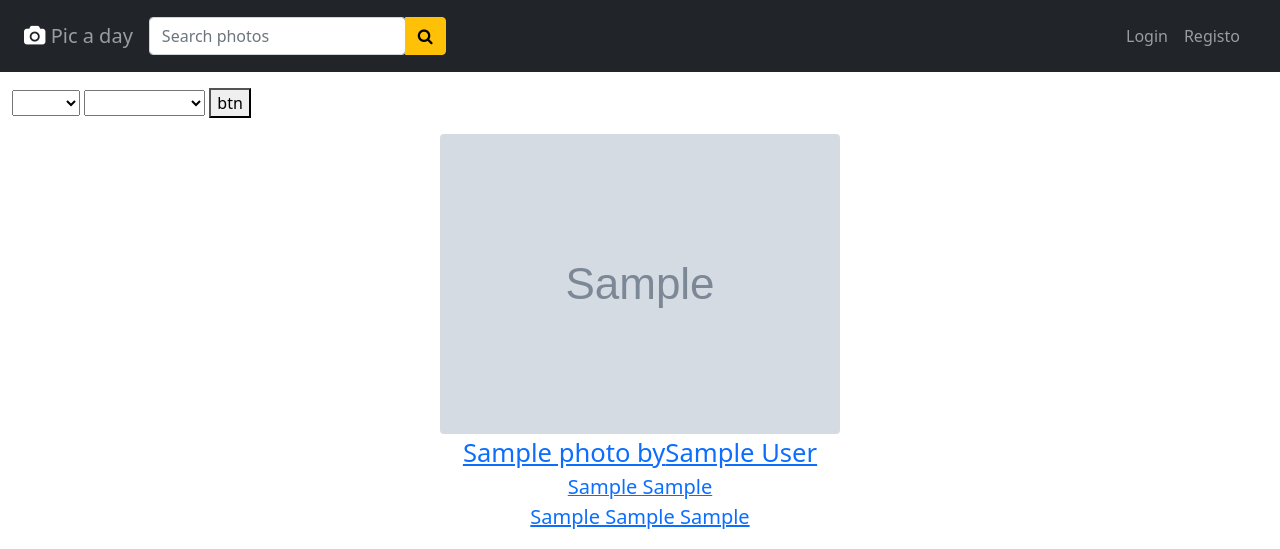
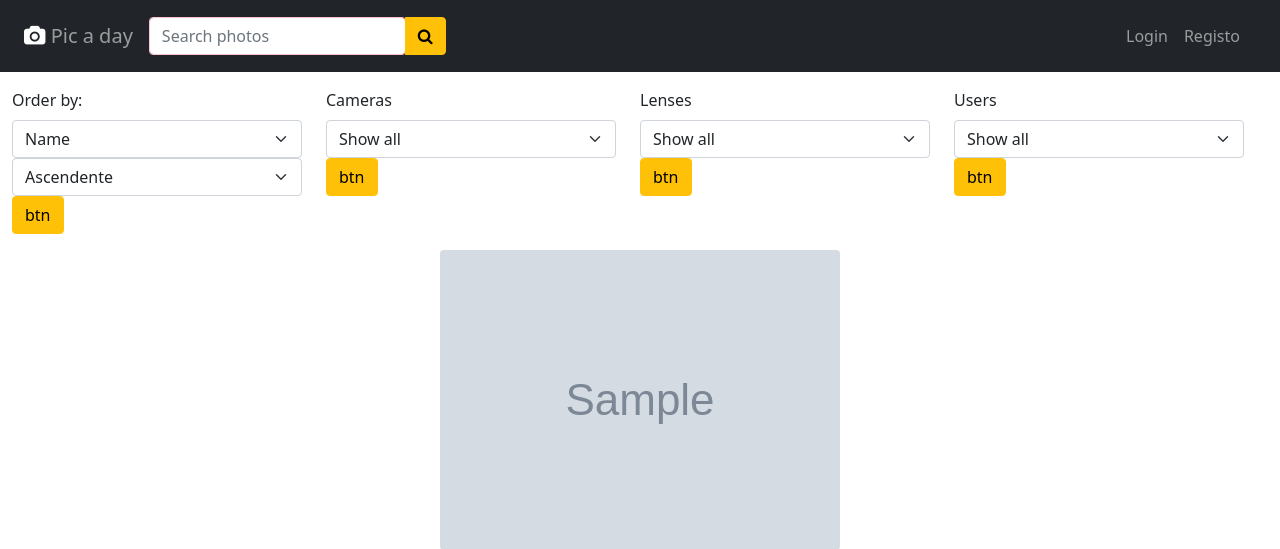
Before and after one commit to Ricardo2002-sys/ProjFinal, a PHP site: page /ProjFinal/home in a window 1280 px wide. Shown: the top 549 px of the page. Run offline with PHP 8.4, Linux system fonts and the light colour scheme; tables that the repository leaves empty or names only in its code hold one stand-in row (values such as "Sample post"); grey boxes marked "Sample" are stand-in pictures.

Commit message:
modified:   controllers/home.php 	modified:   src/Database/QueryBuilder.php 	modified:   views/home.view.php 	modified:   views/navbar.php 	modified:   views/photos/index.view.php

```diff
--- a/controllers/home.php
+++ b/controllers/home.php
@@ -14,7 +14,22 @@ $photos = $queryBuilder->getAll('photo', 'App\Model\Photo');
 if (isset($_POST['search'])) {
     $value = $_POST['search'];
     $photos = $queryBuilder->search('photo', 'name', $value, 'App\Model\Photo');
-
+}
+//Filter
+$cameras = $queryBuilder->getAll('camera','App\Model\Camera');
+$lenses = $queryBuilder->getAll('lens','App\Model\Lens');
+$users = $queryBuilder->getAll('users','App\Model\Users');
+if (isset($_POST['camera'])) {
+    $field = $_POST['camera'];
+    $photos = $queryBuilder->findByField('photo','camera_id',$field,'App\Model\Photo');
+}
+if (isset($_POST['lens'])) {
+    $field = $_POST['lens'];
+    $photos = $queryBuilder->findByField('photo','lens_id',$field,'App\Model\Lens');
+}
+if (isset($_POST['user'])) {
+    $field = $_POST['user'];
+    $photos = $queryBuilder->findByField('photo','users_id',$field,'App\Model\Users');
 }
 
 // Ordering
--- a/src/Database/QueryBuilder.php
+++ b/src/Database/QueryBuilder.php
@@ -79,4 +79,9 @@ class QueryBuilder
         $stmt->execute(['searchTerm' => "%$searchTerm%"]);
         return $stmt->fetchAll(PDO::FETCH_CLASS, $class);
     }
+    public function selectdistinct($table,$field, $class = "StdClass"){
+        $stmt = $this->pdo->prepare("SELECT DISTINCT $field FROM $table;");
+        $stmt->execute();
+        return $stmt->fetchAll(PDO::FETCH_CLASS, $class);
+    }
 }
--- a/views/home.view.php
+++ b/views/home.view.php
@@ -16,20 +16,79 @@
         <!-- Photos Ordenation -->
         <div class="container-fluid">
             <div class="row align-items-center">
-                <div class="col-12 my-3">
+                <div class="row">
+                    <div class="col-3 my-3">
                         <form method="post" action="<?php route('home'); ?>">
-                        <select name="parameter" id="parameter">
-                            <option value=""></option>
+                            <label for="parameter">Order by:</label>
+                            <select class="form-select" name="parameter" id="parameter">
                                 <option value="name">Name</option>
                                 <option value="date">Date</option>
                             </select>
-                        <select name="dir" id="dir">
-                            <option value=""></option>
+                            <select class="form-select" name="dir" id="dir">
                                 <option value="ASC">Ascendente</i></option>
                                 <option value="DESC">Descendente</option>
                             </select>
-                        <button type="submit">btn</button>
+                            <button class="btn btn-warning" type="submit">btn</button>
                         </form>
+                    </div>
+                    <!-- Filter -->
+                    <!-- Cameras -->
+                    <div class="col-3 my-3">
+                        <form method="post" action="<?php route('home'); ?>">
+                            <label for="camera">Cameras</label>
+                            <select class="form-select" name="camera" id="camera">
+                                <option value="">Show all</option>
+                                <?php
+                                foreach ($cameras as $camera) {
+                                    ?>
+                                    <option value="<?php echo $camera->id ?>"><?php echo $camera->brand, " ", $camera->model ?></option>
+                                    <?php
+                                }
+                                ?>
+                            </select>
+                            <button class="btn btn-warning" type="submit">btn</button>
+                        </form>
+                    </div>
+                    <!-- Lens -->
+                    <div class="col-3 my-3">
+                        <form method="post" action="<?php route('home'); ?>">
+                            <label for="lens">Lenses</label>
+                            <select class="form-select" name="lens" id="lens">
+                                <option value="">Show all</option>
+                                <?php
+                                foreach ($lenses as $lens) {
+                                    ?>
+                                    <option value="<?php echo $lens->id ?>"><?php echo $lens->brand, " ", $lens->focal_lenght; ?>
+                                    </option>
+                                    <?php
+                                }
+                                ?>
+                            </select>
+                            <button class="btn btn-warning" type="submit">btn</button>
+                        </form>
+                    </div>
+                    <!-- Users -->
+                    <div class="col-3 my-3">
+                        <form method="post" action="<?php route('home'); ?>">
+                            <label for="lens">Users</label>
+                            <select class="form-select" name="user" id="user">
+                                <option value="">Show all</option>
+                                <?php
+                                foreach ($users as $user) {
+                                    if ($user->role_id == '2') {
+                                        continue;
+                                    } else {
+                                        ?>
+                                        <option value="<?php echo $user->id ?>"><?php echo $user->name; ?>
+                                        </option>
+                                        <?php
+                                    }
+                                }
+                                ?>
+                            </select>
+                            <button class="btn btn-warning" type="submit">btn</button>
+                        </form>
+                    </div>
                 </div>
                 <!-- Shows all photos -->
                 <?php foreach ($photos as $photo) {
--- a/views/navbar.php
+++ b/views/navbar.php
@@ -35,7 +35,7 @@
                 <form method="post" action="<?php echo route('home') ?>">
                     <div class="mx-auto input-group">
                         <div class="form-outline">
-                            <input type="search" placeholder="Search photos" name='search' class="bg-secundary form-control" />
+                            <input type="search" placeholder="Search photos" name='search' class="bg-secundary form-control" style="border: 1.5px solid pink;"/>
                         </div>
                         <button type="submit" class="btn btn-warning">
                             <i class="fa fa-search"></i>
--- a/views/photos/index.view.php
+++ b/views/photos/index.view.php
@@ -13,7 +13,11 @@
 <body>
   <div class="container-fluid">
     <h1>Your Photos</h1>
+    <?php if($_SESSION['role_id']=='2'){
+    }
+    else{ ?>
     <a class="btn btn-dark" href="<?php echo route('photos/create'); ?>" role="button">Insert</a>
+    <?php }?>
     <ul class="list-group mt-4">
       <?php
       // Verification of photos ownership
```
Lines whose indentation alone changed are shown as unchanged.
